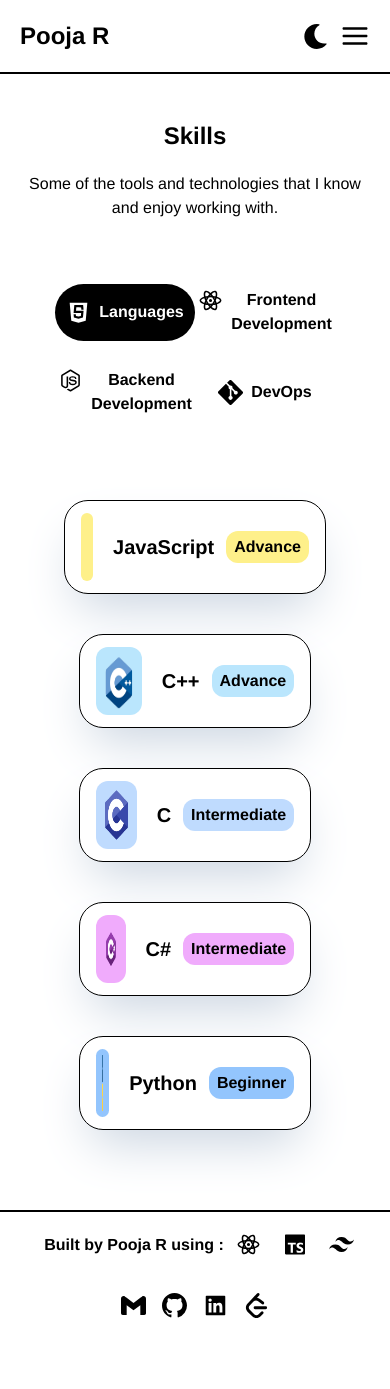
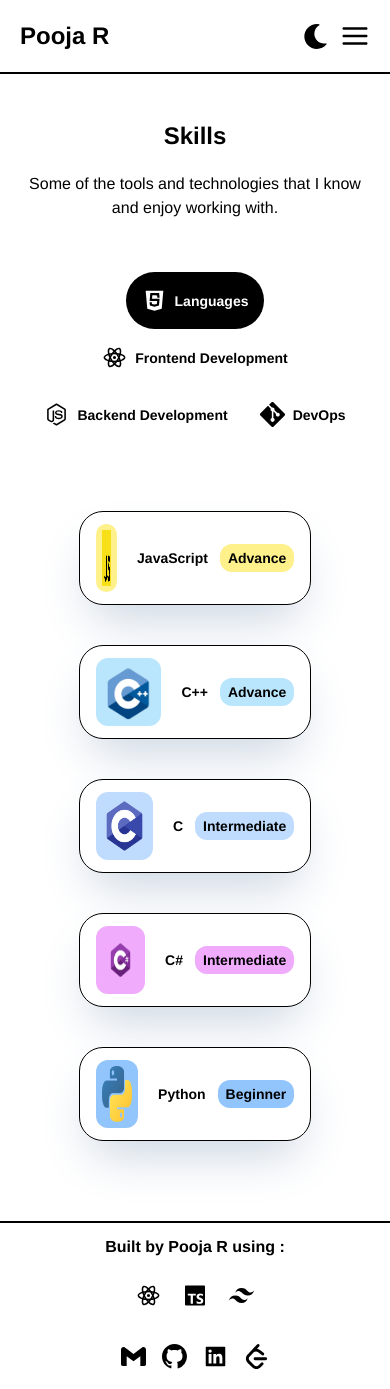
Before and after one commit to PoojaRamesh3/pooja-r, a React (Create React App) app: page /skills in a window 390 px wide. Before the commit the page ends 1338 px from the top, so only its background shows below. Built offline with nearby package versions, Linux system fonts and the light colour scheme.

Commit message:
Header, Footer and Home responsive done

```diff
--- a/src/components/Footer.tsx
+++ b/src/components/Footer.tsx
@@ -15,7 +15,11 @@ const Footer = () => {
         } ${text} `}
       >
         <div className="flex justify-center items-center flex-wrap">
-          <h3 className={`font-semibold pl-5`}>{content.footer.conclusion}</h3>
+          <h3
+            className={`font-semibold md:pl-5 basis-full md:basis-auto text-center md:text-left pb-4  md:pb-0`}
+          >
+            {content.footer.conclusion}
+          </h3>
 
           {content.footer.icons.map((item, index) => (
             <Tooltip
--- a/src/components/Tab.tsx
+++ b/src/components/Tab.tsx
@@ -24,11 +24,11 @@ const Tab = (props: any) => {
                 <img src={item.logo} alt="" className="w-14 h-14" />
               </div>
               <div className="flex items-center">
-                <div className="font-bold text-xl font-sans mr-3">
+                <div className="font-bold text-sm md:text-xl font-sans mr-3">
                   {item.language}
                 </div>
                 <div
-                  className={`font-bold text-base text-black font-sans ${item.bgCol} px-2 py-1 rounded-xl`}
+                  className={`font-bold text-sm md:text-base text-black font-sans ${item.bgCol} px-2 py-1 rounded-xl`}
                 >
                   {item.level}
                 </div>
--- a/src/components/TabList.tsx
+++ b/src/components/TabList.tsx
@@ -15,7 +15,7 @@ const TabList = () => {
   return (
     <div className={`text-center p-5 ${background} ${text}`}>
       <ul
-        className={`nav w-4/5 flex justify-between items-center mb-12 mx-auto flex-wrap md:flex-nowrap `}
+        className={`nav w-full md:w-4/5 flex justify-center md:justify-between items-center mb-12 mx-auto flex-wrap md:flex-nowrap `}
       >
         {content.skills.tabs.map((item, index) => (
           <li
@@ -30,11 +30,13 @@ const TabList = () => {
               activeTab === item.tab && text === "text-white"
                 ? "bg-white text-black"
                 : ""
-            } rounded-full w-1/2 p-4 text-center cursor-pointer transition-all font-semibold duration-0 `}
+            } rounded-full w-fit p-4 text-center cursor-pointer transition-all font-semibold duration-0 `}
           >
-            <div className={`flex justify-center `}>
+            <div
+              className={`flex justify-center flex-wrap md:flex-nowrap items-center`}
+            >
               <div className="pr-2">{item.img}</div>
-              <div>{item.tab}</div>
+              <div className="text-sm md:text-base">{item.tab}</div>
             </div>
           </li>
         ))}
--- a/src/screens/Home.tsx
+++ b/src/screens/Home.tsx
@@ -26,7 +26,7 @@ const Home = () => {
           <h1 className="text-xl md:text-2xl lg:text-4xl font-black">
             {content.home.heading}
           </h1>
-          <p className="pt-5 font-medium text-lg lg:text-xl">
+          <p className="pt-5 font-medium text-base md:text-lg">
             {content.home.sunheading}
           </p>
         </div>
```
